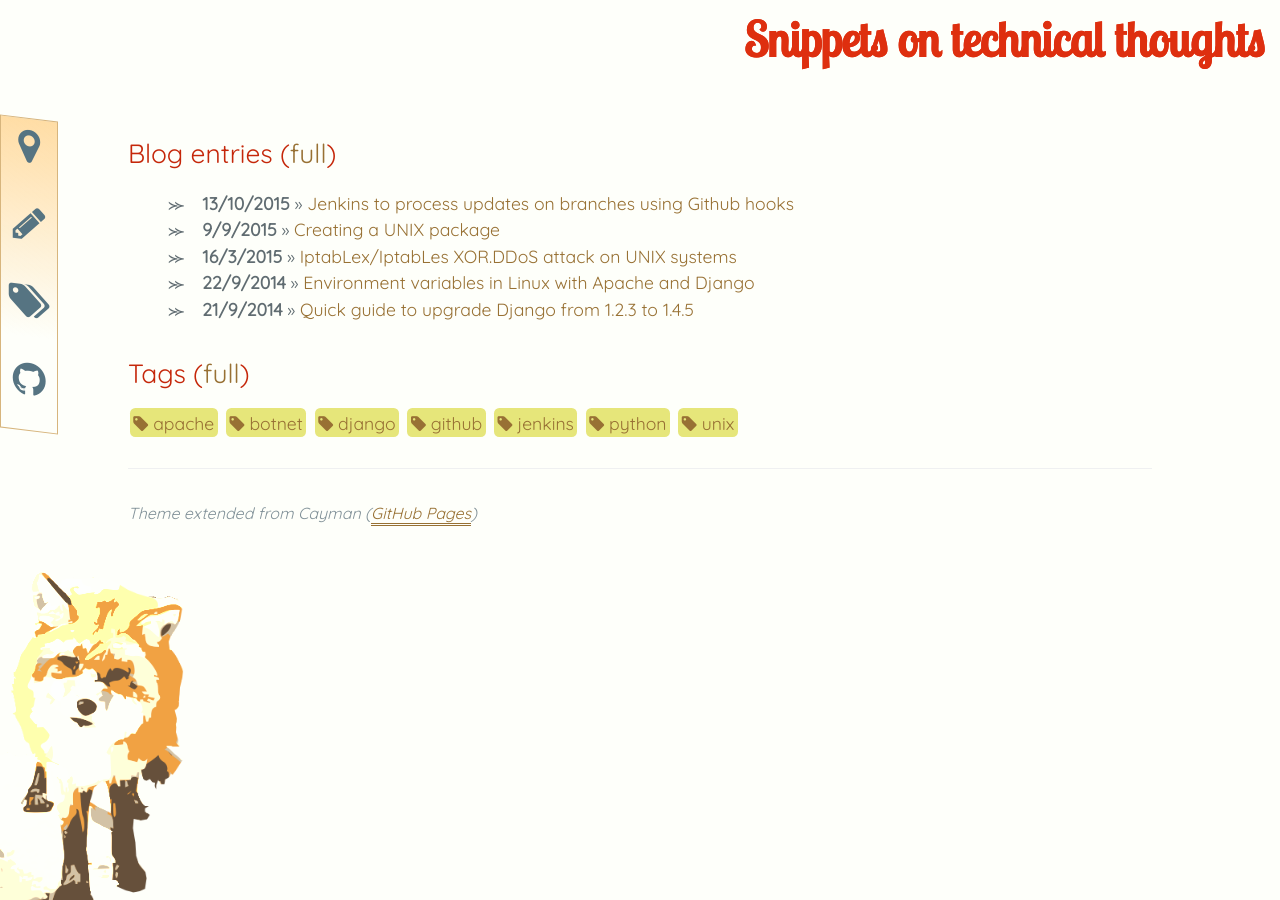
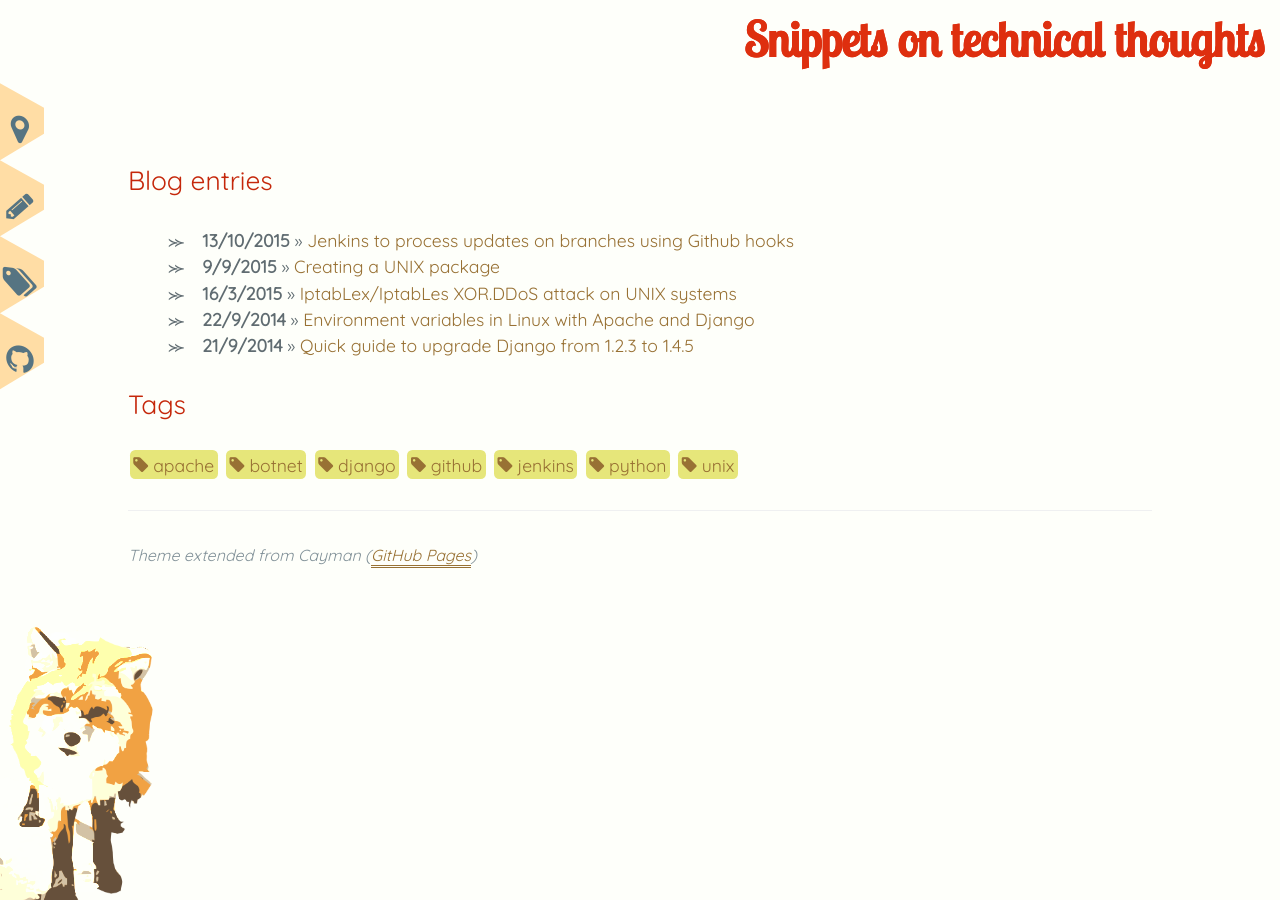
Before and after one commit to CarolinaFernandez/CarolinaFernandez.github.io, a Jekyll site: the page built from index.html, in a window 1280 px wide. Built offline with Jekyll 4.4.1, drawn with Linux system fonts in a browser that asks for light colours; the list of posts is cut into pages by our own code.

Commit message:
Change selection in sidebar

```diff
--- a/_includes/sidebar.html
+++ b/_includes/sidebar.html
@@ -1,26 +1,30 @@
 <ul>
   <li>
     <a rel="external" href="/" class="navlink" title="Home">
-      <i class="fa fa-map-marker hover" aria-hidden="true"></i>
+      <i class="fa fa-map-marker hover" aria-hidden="true">
       <p class="navbar-text">Home</p>
+      </i>
     </a>
   </li>
   <li>
     <a rel="external" href="/blog/" class="navlink" title="Blog">
-      <i class="fa fa-pencil hover" aria-hidden="true"></i>
+      <i class="fa fa-pencil hover" aria-hidden="true">
       <p class="navbar-text">Blog</p>
+      </i>
     </a>
   </li>
   <li>
     <a rel="external" href="/blog/tag.html" class="navlink" title="Tags">
-      <i class="fa fa-tags" aria-hidden="true"></i>
+      <i class="fa fa-tags" aria-hidden="true">
       <p class="navbar-text">Tags</p>
+      </i>
     </a>
   </li>
   <li>
     <a rel="external" href="https://github.com/{{ site.author.github }}" class="navlink" title="GitHub" target="_blank">
-      <i class="fa fa-github" aria-hidden="true"></i>
+      <i class="fa fa-github" aria-hidden="true">
       <p class="navbar-text">GitHub</p>
+      </i>
     </a>
   </li>
 </ul>
--- a/_includes/tag-list.html
+++ b/_includes/tag-list.html
@@ -37,10 +37,12 @@
 =======================
 {% endcomment %}
 
-<h2 class="page-title">Tags
-{% unless page.url contains "blog" %}
-    (<a class="link-full" href="blog/tag.html">full</a>)
-{% endunless %}
+<h2 class="page-title">
+{% if page.url contains "blog" %}
+    Tags
+{% else %}
+    <a class="link-full" href="blog/tag.html">Tags</a>
+{% endif %}
 </h2>
 
 {% for tag in tags %}
--- a/_layouts/default.html
+++ b/_layouts/default.html
@@ -5,7 +5,7 @@
     <title>{{ page.title | default: site.title }}</title>
     <meta name="viewport" content="width=device-width, initial-scale=1">
     <meta name="theme-color" content="#157878">
-    <link href="img/favicon.ico" rel="icon" type="image/x-icon">
+    <link href="/img/favicon.ico" rel="icon" type="image/x-icon">
     <link href='https://fonts.googleapis.com/css?family=Open+Sans:400,700' rel='stylesheet' type='text/css'>
     <!-- Theme -->
     <link rel="stylesheet" href="/css/style.css">
--- a/css/style.css
+++ b/css/style.css
@@ -20,7 +20,7 @@
     background-position-x: left;
     background-position-y: bottom;
     background-repeat: no-repeat;
-    background-size: 6em;
+    background-size: 5em;
     color: #606c71;
     font-family: "Quicksand", "Open Sans", "Helvetica Neue", Helvetica, Arial, sans-serif;
     font-size: 2em;
@@ -75,7 +75,13 @@
 @media screen and (min-width: 42em) and (max-width: 64em) { .main-content { padding: 4rem 4rem; font-size: 1.1rem; } }
 @media screen and (max-width: 42em) { .main-content { padding: 4rem 1rem; font-size: 1rem; } }
 .main-content img { max-width: 100%; }
-.main-content h1, .main-content h2, .main-content h3, .main-content h4, .main-content h5, .main-content h6 { margin-top: 2rem; margin-bottom: 1rem; font-weight: normal; color: #c5270a; }
+.main-content h1, main-content h2, .main-content h3, .main-content h4, .main-content h5, .main-content h6 { margin-top: 2rem; margin-bottom: 1rem; font-weight: normal; color: #c5270a; }
+.main-content h2, .main-content h3 {
+    color: #c5270a;
+    font-weight: normal;
+    margin-top: 1em !important;
+    margin-bottom: 1em !important;
+}
 .main-content p { margin-bottom: 1em; }
 .main-content .highlight { margin-bottom: 1rem; }
 .main-content .highlight pre { margin-bottom: 0; word-break: normal; }
@@ -134,6 +140,25 @@
 }
 .main-content pre > code { padding: 0; margin: 0; font-size: 0.9rem; color: #567482; word-break: normal; white-space: pre; background: transparent; border: 0; }
 
+
+/* Extract from posts (right after date) should be displayed inline */
+p.post-date {
+    display: inline;
+}
+p.post-date::after {
+    content: "~";
+}
+p.post-date + p {
+    display: inline;
+}
+p.post-more {
+    display: inline;
+    margin-bottom: 1em;
+}
+p.post-more + a>h2 {
+    margin-top: 1em !important;
+}
+
 /* Lists */
 li:before {
     content: "\2ABC";
@@ -143,27 +168,38 @@
     list-style: none;
 }
 
-@media screen and (max-width: 64em) {
-  .sidebar-content li {
-    display: inline-block;
-  }
-}
-
 .sidebar-content ul {
     padding: 0px;
     margin: 0px;
     text-align: center;
 }
-/*.sidebar-content li {
-    transform: skewY(7deg);
-}*/
+.sidebar-content li {
+    /*background: linear-gradient(to top, rgba(255,255,255,0) 30%, rgb(255, 221, 165) 100%);
+    border: 1px solid rgb(215, 181, 125);*/
+    background: linear-gradient(to top, rgba(255,255,255,0) 30%, rgb(255, 221, 165) 100%);
+    border-top: .6em solid transparent;
+    border-bottom: 1em solid transparent;
+    border-left: 1.4em solid rgb(255, 221, 165);
+    height: .8em;
+    /*margin-top: .2em;*/
+    width: 0em;
+}
+@media screen and (max-width: 64em) {
+  .sidebar-content li {
+    background: none;
+    border: none !important;
+    display: inline-block;
+    margin-left: 2em;
+  }
+}
 .sidebar-content li:before {
     content: "";
     margin-right: .1em;
     margin: 0;
 }
 .sidebar-content li:hover {
-    background-color: rgba(229, 217, 199, 0.6);
+    border-left: 1.6em solid rgb(255, 207, 165);
+    transform: translateX(20);
 }
 
 /* Links */
@@ -181,12 +217,16 @@
     text-decoration: none;
 }
 
+h2 a.link-full {
+    color: #c5270a;
+}
+
 /* Sidebar, icons and text */
 
 .sidebar-content .fa {
     color: #567482;
-    font-size: 1.2em;
     margin: .2em;
+    margin-left: -1.3em;
 }
 .sidebar-content .fa:hover {
     opacity: 0.7;
@@ -194,24 +234,29 @@
 
 .navlink .navbar-text {
     color: #567482;
+    display: none;
     font-size: .5em;
-    visibility: hidden;
+    transform: skewY(-15deg);
 }
 @media screen and (max-width: 64em) {
+    .sidebar-content .fa {
+        margin-left: 0em;
+    }
     .navlink .navbar-text {
-        font-size: .4em;
+        display: block;
+        font-size: .5em;
+        transform: none;
+        visibility: hidden;
+    }
+    .navlink:hover .navbar-text {
+        visibility: visible;
     }
 }
 .navlink:hover {
     text-decoration: none;
-    text-transform: capitalize;
 }
 .navlink:hover .navbar-text {
-    visibility: visible;
-}
-
-.navlink .navbar-text:hover {
-    text-transform: capitalize;
+    display: block;
 }
 
 /* Sections */
@@ -225,12 +270,10 @@
     z-index: 1;
 }
 .sidebar-content {
-    background: linear-gradient(to top, rgba(255,255,255,0) 30%, rgb(255, 221, 165) 100%);
-    border: 1px solid rgb(215, 181, 125);
     box-sizing: border-box;
     float: left;
     margin-bottom: 0.2em;
-    margin-top: 3.5em;
+    margin-top: 2.5em;
     max-width: 10em;
     transform: skewY(7deg);
     z-index: 2;
@@ -238,11 +281,14 @@
 
 @media screen and (max-width: 64em) {
   .sidebar-content-wrapper {
+    margin: 0em;
     min-width: 100%;
+    position: relative;
   }
   .sidebar-content {
+    border: 1px solid rgb(215, 181, 125);
     background: linear-gradient(70deg, rgba(255,255,255,0) 30%, rgb(255, 221, 165) 100%);
-    margin-top: 1.5em;
+    margin-top: 0em;
     min-width: 100%;
     transform: none;
   }
--- a/index.html
+++ b/index.html
@@ -5,7 +5,7 @@
 
 <div id="home">
 
-  <h2>Blog entries (<a class="link-full" href="{{ site.baseurl }}blog/index.html">full</a>)</h2>
+  <h2><a class="link-full" href="{{ site.baseurl }}blog/index.html">Blog entries</a></h2>
   <ul class="posts">
     {% for post in site.posts %}
       <li><strong>{{ post.date | date: "%-d/%-m/%Y" }}</strong> &raquo; <a href="{{ site.baseurl }}{{ post.url }}">{{ post.title }}</a></li>
```
Also changed, not shown: blog/index.html (+4 -3 lines).
